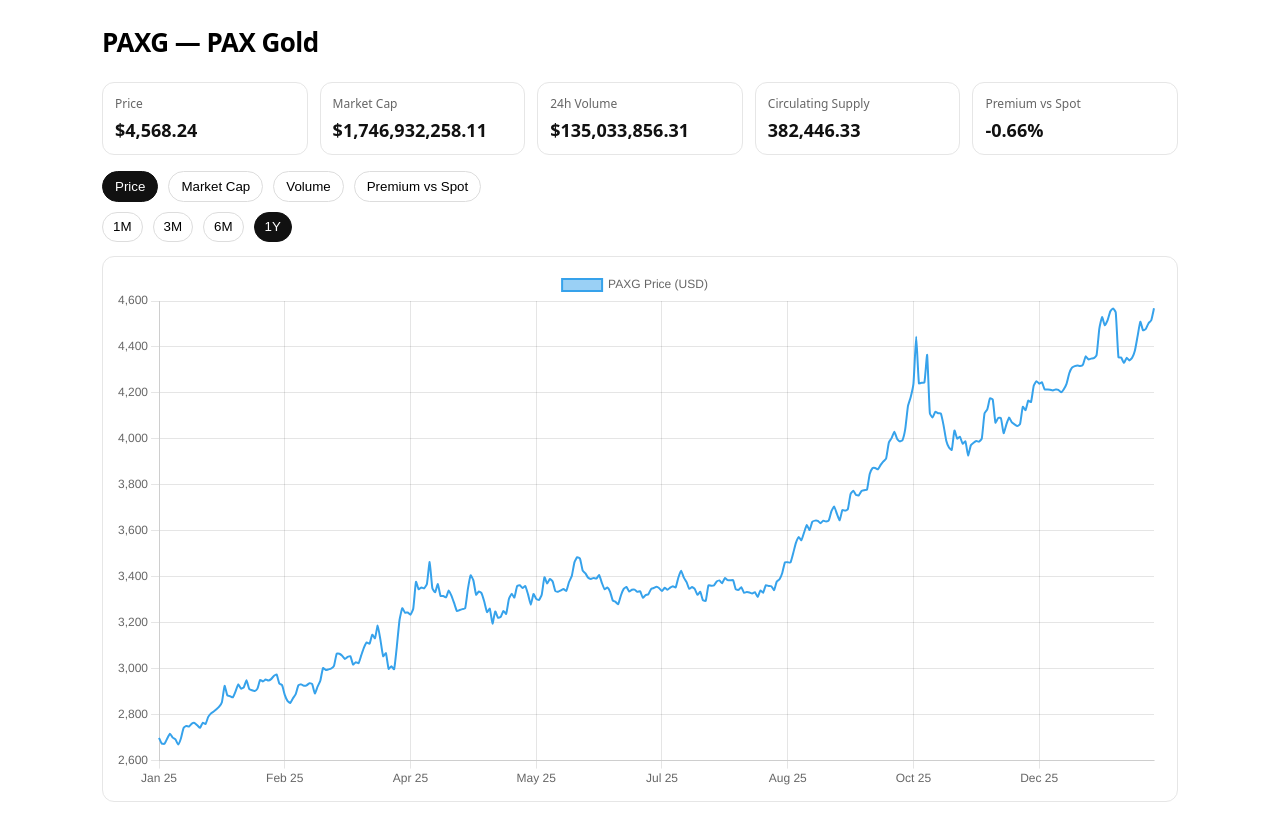
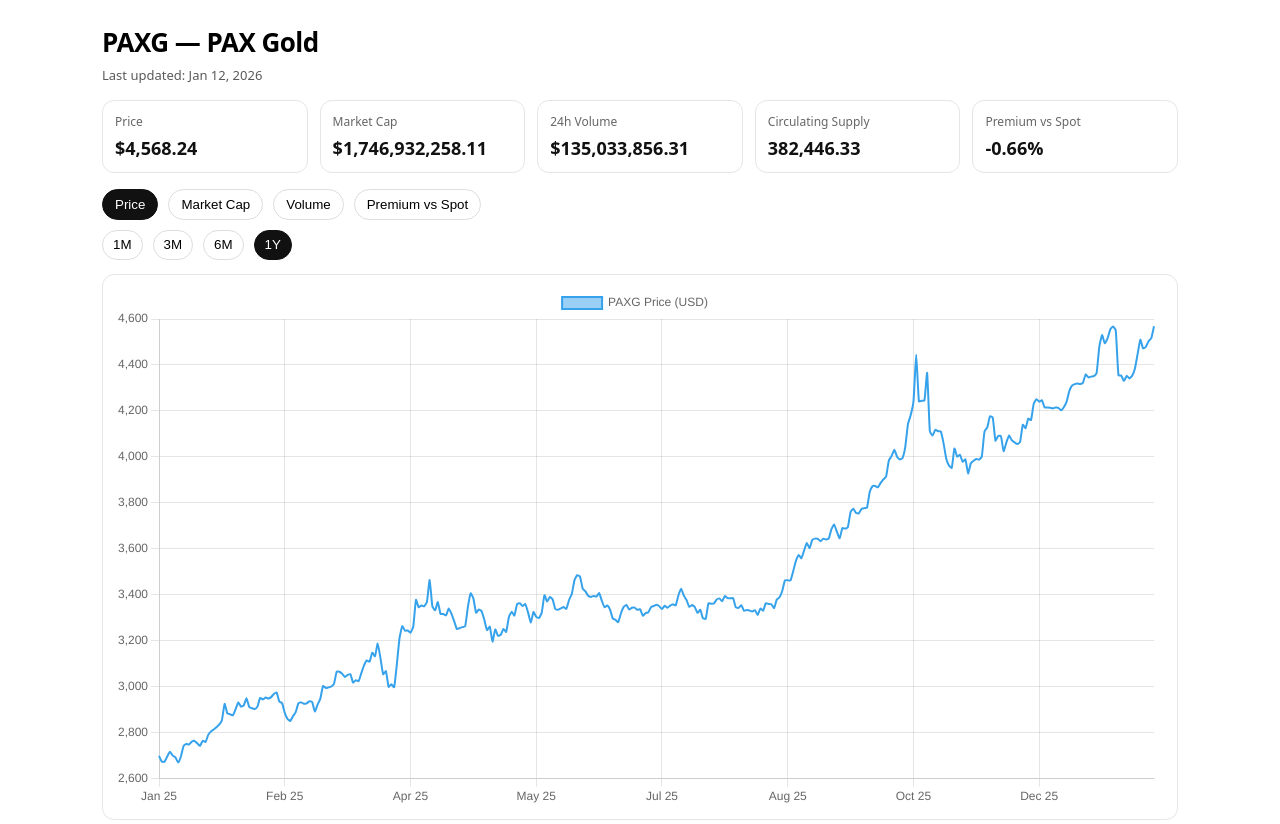
Before and after one commit to DaryanLindsay/Market-Intelligence-Center, a website: page charts/paxg.html in a window 1280 px wide. Drawn offline with nearby package versions, Linux system fonts and the light colour scheme.

Commit message:
Improved the last updated date display

```diff
--- a/assets/js/charts/ratioCharts.js
+++ b/assets/js/charts/ratioCharts.js
@@ -333,7 +333,7 @@
     loadJSON(denominatorUrl)
   ]);
 
-  const updated = numJson.lastUpdated || denJson.lastUpdated;
+  const updated = denJson.lastUpdated || numJson.lastUpdated;
   const lastUpdatedEl = document.getElementById("lastUpdated");
   if (lastUpdatedEl) lastUpdatedEl.textContent = "Last updated: " + formatUpdated(updated);
 
--- a/assets/js/charts/tokenCharts.js
+++ b/assets/js/charts/tokenCharts.js
@@ -39,6 +39,14 @@
   if (x == null || !Number.isFinite(x)) return "—";
   return (x * 100).toLocaleString(undefined, { maximumFractionDigits: 2 }) + "%";
 }
+
+function formatUpdated(iso) {
+  if (!iso) return "—";
+  const dt = new Date(iso);
+  if (Number.isNaN(dt.getTime())) return "—";
+  return dt.toLocaleDateString(undefined, { year: "numeric", month: "short", day: "numeric" });
+}
+
 
 function parseISODateUTC(iso) {
   // Expect "YYYY-MM-DD"
@@ -175,6 +183,10 @@
     loadJSON("../data-cache/gold.json")
   ]);
 
+  const updated = tokenization?.lastUpdated || gold?.lastUpdated;
+  const lastUpdatedEl = document.getElementById("lastUpdated");
+  if (lastUpdatedEl) lastUpdatedEl.textContent = "Last updated: " + formatUpdated(updated);
+
   const token = tokenization?.tokens?.[tokenKey];
   if (!token) throw new Error(`Token key not found in tokenization.json: ${tokenKey}`);
 
--- a/charts/paxg.html
+++ b/charts/paxg.html
@@ -104,6 +104,7 @@
     <div class="top">
       <h1 id="tokenName">PAXG</h1>
     </div>
+  <div class="meta" id="lastUpdated">Last updated: —</div>
 
     <div class="stats">
       <div class="card">
```
Also changed, not shown: assets/js/charts/commodityBargainMonitor.js (+8 -1 lines), charts/xaut.html (+1 -0 lines).
